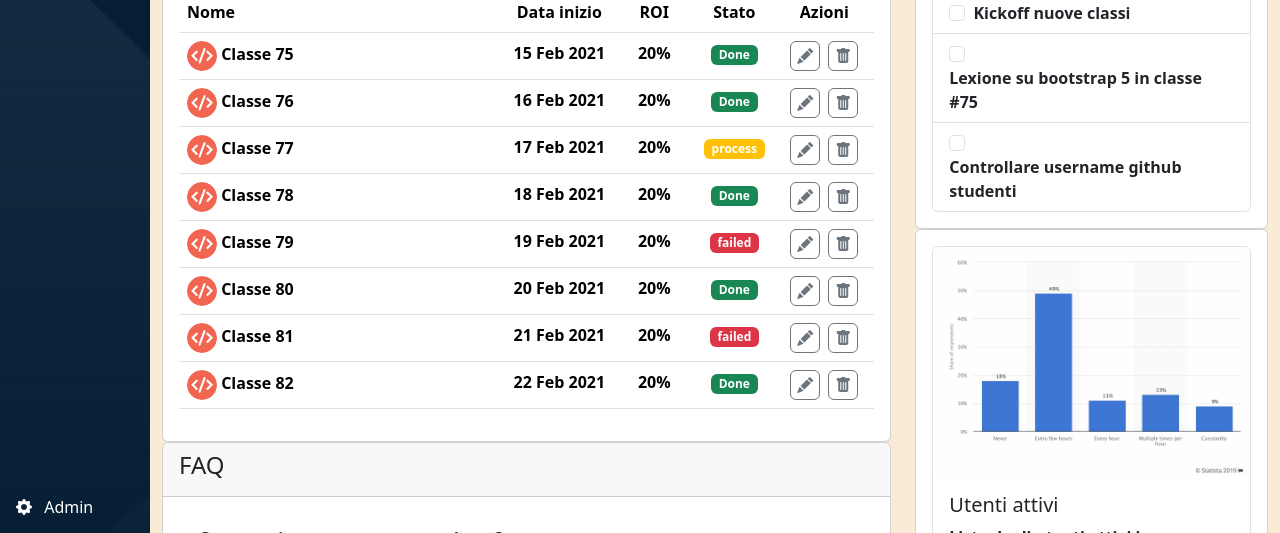
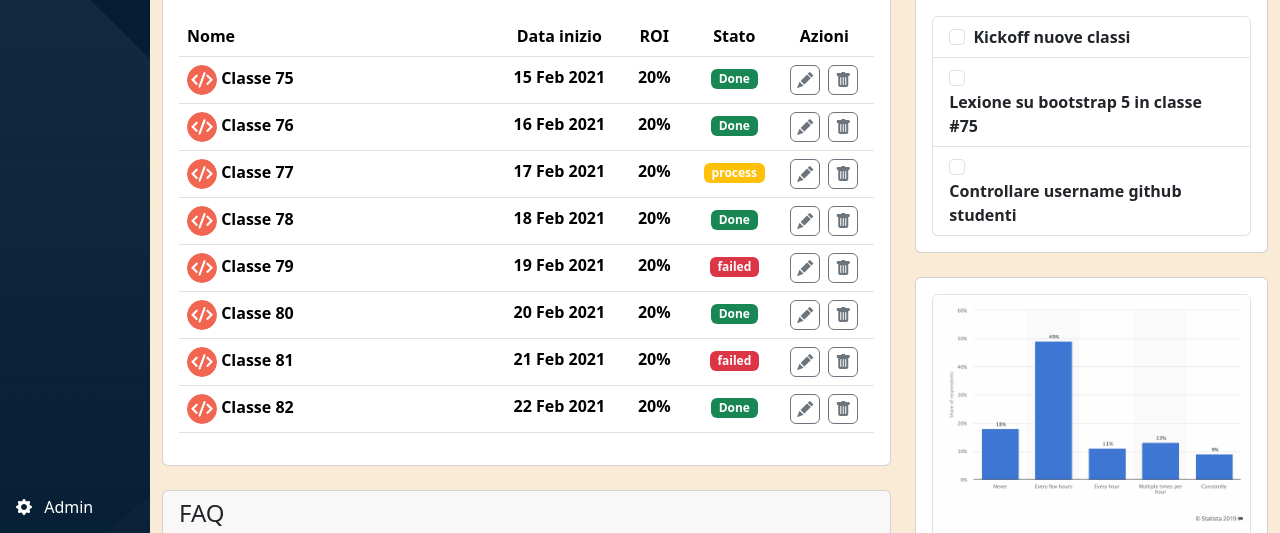
Before and after one commit to AndreaFermo/html-css-bootstrap-dashboard, a plain HTML site: page index.html in a window 1280 px wide. Shown: the part 267-800 px from the top of the page. Drawn offline with nearby package versions, Linux system fonts and the light colour scheme.

Commit message:
spaziature content

```diff
--- a/index.html
+++ b/index.html
@@ -18,21 +18,17 @@
                     <img class="d-lg-none ms_logo_widht" src="img/mobile-logo.png" alt="boolean logo mobile">
                     <img class="d-none d-lg-inline-block" src="img/logo.svg" alt="bollean logo">
                 </a>
-
                  <form class="flex-grow-1 ms_background_gray rounded">
                     <div class="input-group ms_background_gray rounded">
                         <span class="input-group-text border-end-0 ms_background_gray" id="basic-addon1"><i class="bi bi-search"></i></span>
                         <input type="text" class="form-control border-start-0 ms_background_gray" placeholder="Prova a cercare: Lezioni di Lavarel" aria-label="Username" aria-describedby="basic-addon1">
                     </div>
                 </form>
-
                 <div class="d-none d-lg-inline-block p-2">
                     <i class="bi bi-list-ul m-1"></i>
                     <i class="bi bi-question-circle-fill m-1"></i>
                     <i class="bi bi-three-dots-vertical m-1"></i>
                 </div>
-
-
                 <div class="btn-group">
                     <button type="button" class="toggle border-0 bg-transparent" data-bs-toggle="dropdown" aria-expanded="false">
                         <i class="bi bi-bell-fill text-warning"></i>
@@ -94,14 +90,13 @@
                             </div>
                         </div>
                     </div>
-
                 </div>
             </div>
             <div class="container-fluid">
-                <div class="row">
+                <div class="row g-4 py-4">
                     <div class="col-12 col-md-8">
                         <div class="ms_box">
-                            <div class="card">
+                            <div class="card mb-4">
                                 <div class="card-header">
                                   <h4>Prossime classi</h4>
                                 </div>
@@ -171,7 +166,6 @@
                                                 <td class="ms_td_state_width"><span class="badge text-bg-success">Done</span></td>
                                                 <td class="ms_td_action_width"><button type="button" class="btn btn-outline-secondary mx-1 ms_tab_button_icon"><i class="bi bi-pencil-fill"></i></button><button type="button" class="btn btn-outline-secondary mx-1 ms_tab_button_icon"><i class="bi bi-trash-fill"></i></button></td>
                                             </tr>
-
                                         </tbody>
                                     </table>
                                 </div>
@@ -225,7 +219,7 @@
                     </div>
                     <div class="col-12 col-md-4">
                         <div class="ms_box">
-                            <div class="card">
+                            <div class="card mb-4">
                                 <div class="card-header">
                                     <h4>Todo</h4>
                                 </div>
```
